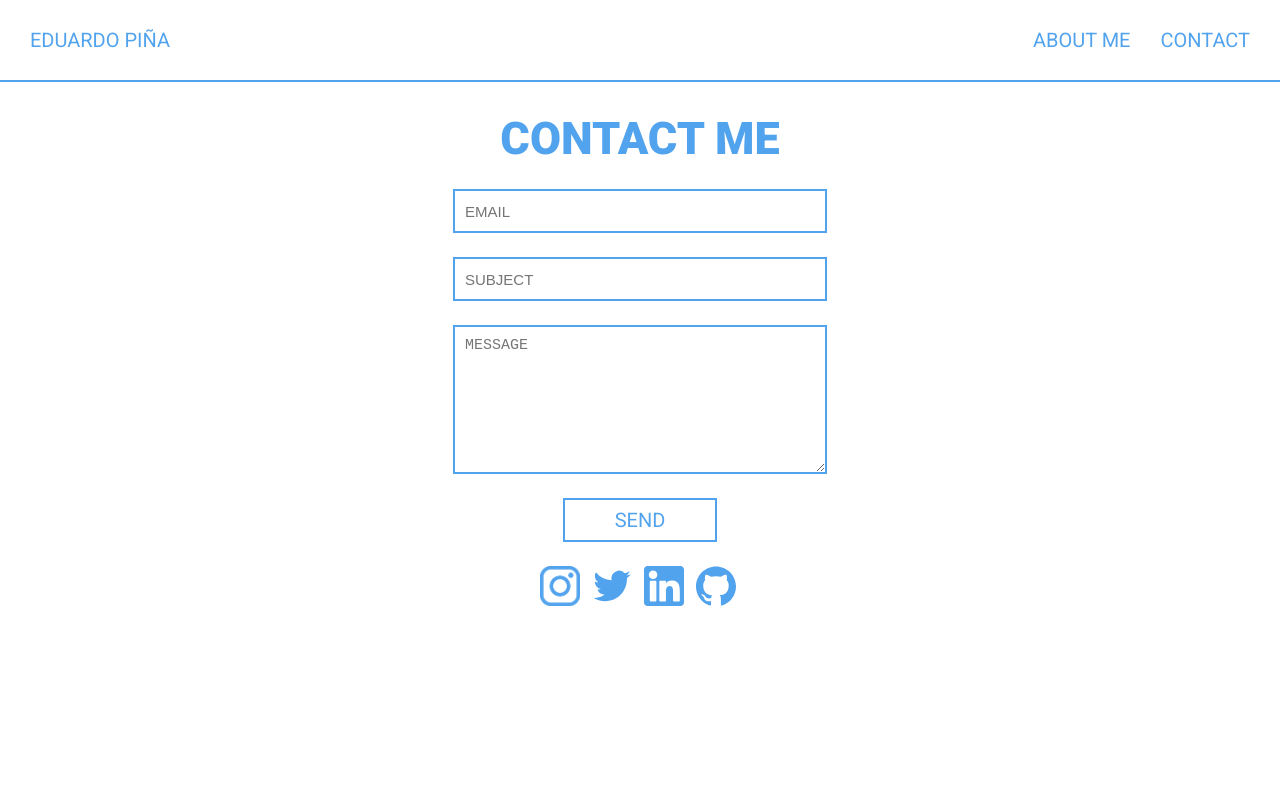
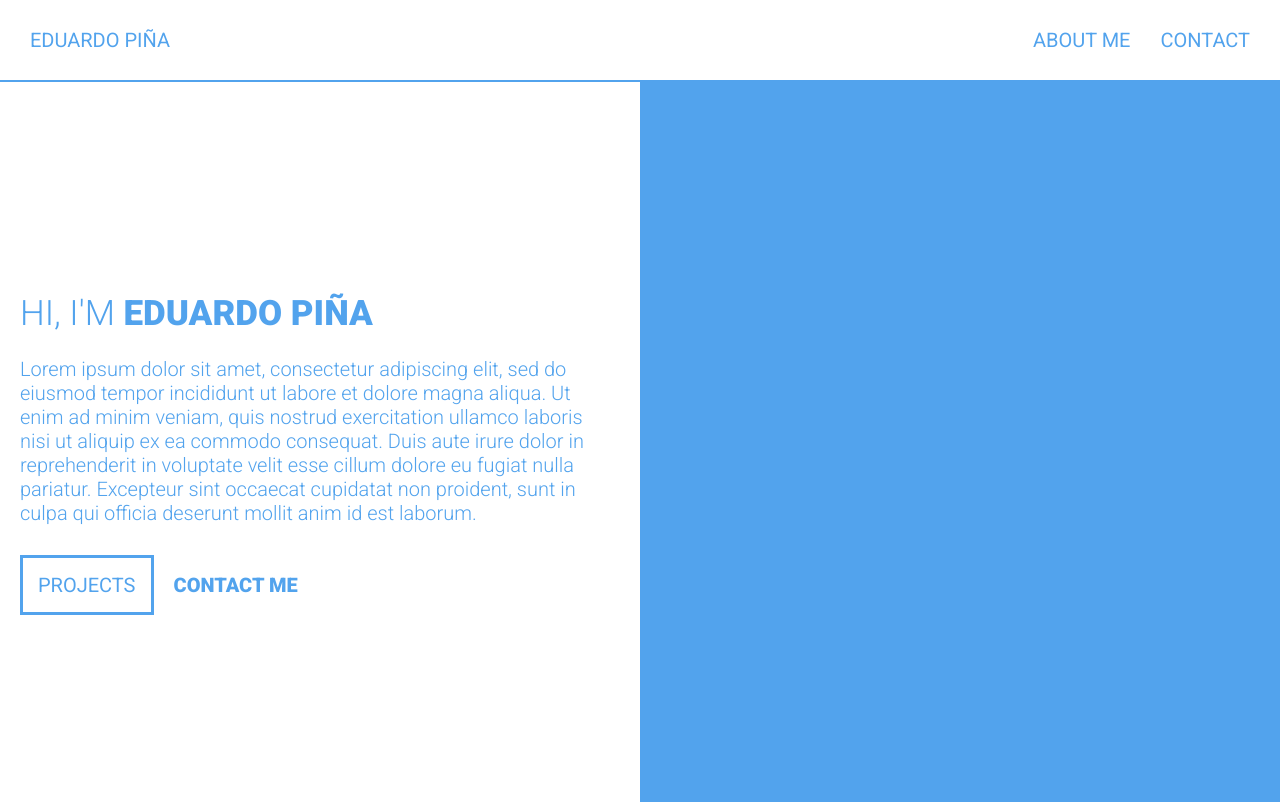
Before and after one commit to Edjopima/portfolio, a React (Create React App) app: page / in a window 1280 px wide. Built offline with nearby package versions, Linux system fonts and the light colour scheme.

Commit message:
[Add] About Me page

```diff
--- /dev/null
+++ b/src/components/AboutMe/AboutMe.js
@@ -0,0 +1,26 @@
+import React from 'react';
+import StyledAboutMe from './StyledAboutMe';
+import useWindowDimensions from '../../Hooks/useWindowDimensions'
+
+const AboutMe = () =>{
+    const {height}= useWindowDimensions();
+    return (
+        <StyledAboutMe height={height}>
+            <div className='aboutMe-white'>
+                <h1 className='aboutMe-title'>Hi, i'm <span className='aboutMe-name'>eduardo piña</span></h1>
+                <span className='aboutMe-text'>Lorem ipsum dolor sit amet, consectetur adipiscing elit, sed do eiusmod tempor incididunt ut labore et dolore magna aliqua. Ut enim ad minim veniam, quis nostrud exercitation ullamco laboris nisi ut aliquip ex ea commodo consequat. Duis aute irure dolor in reprehenderit in voluptate velit esse cillum dolore eu fugiat nulla pariatur. Excepteur sint occaecat cupidatat non proident, sunt in culpa qui officia deserunt mollit anim id est laborum.</span>
+                <div className='aboutMe-buttonContainer'>
+                    <div className='aboutMe-button1'>
+                        <span>Projects</span>
+                    </div>
+                    <div className='aboutMe-button2'>
+                        <span>contact me</span>
+                    </div>
+                </div>
+            </div>
+            <div className='aboutMe-blue'></div>
+        </StyledAboutMe>
+    )
+}
+
+export default AboutMe;
--- /dev/null
+++ b/src/components/AboutMe/StyledAboutMe.js
@@ -0,0 +1,71 @@
+import styled from 'styled-components';
+
+const StyledAboutMe = styled.div `
+    display: grid;
+    grid-auto-flow: row;
+    grid-template-rows: 1fr;
+    grid-template-columns:1fr 1fr;
+    height: ${props=>props.height-80+'px'};
+    .aboutMe-white {
+        display: flex;
+        flex-direction: column;
+        align-items: flex-start;
+        color:var(--blue);
+        justify-content: center;
+    }
+    .aboutMe-blue {
+        display: flex;
+        flex-direction: column;
+        justify-content: center;
+        color:white;
+        background-color:var(--blue);
+    }
+    .aboutMe-title {
+        margin-left:20px;
+        font-size:35px;
+        font-weight: 300;
+        text-transform: uppercase;
+    }
+    .aboutMe-name{
+        font-weight:900;
+    }
+    .aboutMe-text{
+        margin-left:20px;
+        margin-right:30px;
+        font-size:20px;
+        font-weight: 300;
+    }
+    .aboutMe-buttonContainer{
+        margin-top:30px;
+        margin-left:20px;
+        display: flex;
+        flex-direction: row;
+    }
+    .aboutMe-button1{
+        display: flex;
+        justify-content: center;
+        align-items:center;
+        border: solid 3px var(--blue);
+        text-transform: uppercase;
+        font-weight: 400;
+        font-size: 20px;
+        padding: 15px;
+        margin-right:20px;
+        transition: all .2s ease-in-out;
+    }
+    .aboutMe-button2{
+        display: flex;
+        justify-content: center;
+        align-items: center;
+        font-weight: 900;
+        font-size: 20px;
+        text-transform: uppercase;
+        transition: all .2s ease-in-out;
+    }
+    .aboutMe-button1:hover,.aboutMe-button2:hover{
+        cursor:pointer;
+        transform:scale(1.1);
+    }
+`
+
+export default StyledAboutMe;
--- a/src/containers/App.js
+++ b/src/containers/App.js
@@ -5,6 +5,7 @@ import MainPage from '../components/MainPage/MainPage';
 import Projects from '../components/Projects/Projects';
 import useWindowDimensions from '../Hooks/useWindowDimensions'
 import Contact from '../components/Contact/Contact';
+import AboutMe from '../components/AboutMe/AboutMe';
 
 const App = () => {
   const {height,width}= useWindowDimensions();
@@ -12,8 +13,9 @@ const App = () => {
     <div className='app' height={height} width={width} >
       <Header/>
 {/*       <MainPage/>
-      <Projects/> */}
-      <Contact/>
+      <Projects/>
+      <Contact/> */}
+      <AboutMe/>
     </div>
   );
 }
```
Also changed, not shown: 1 other file (tests, documents, lock files or other folders).
